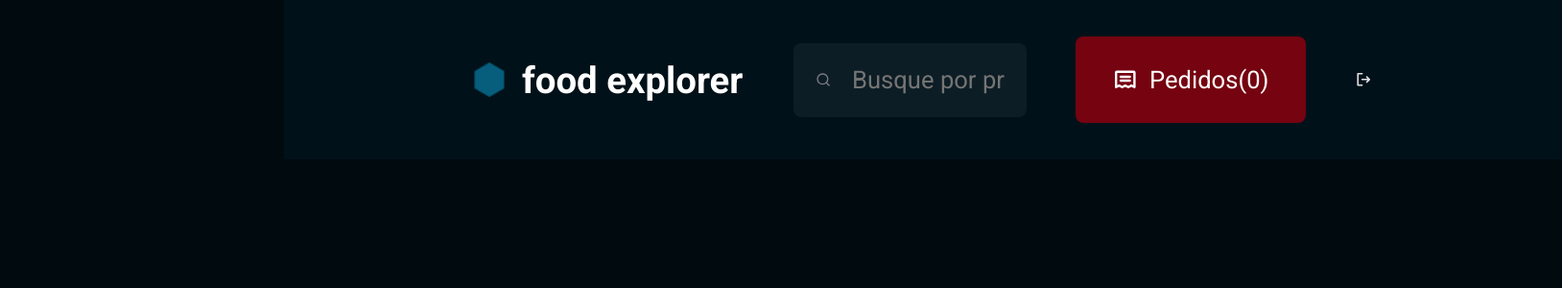
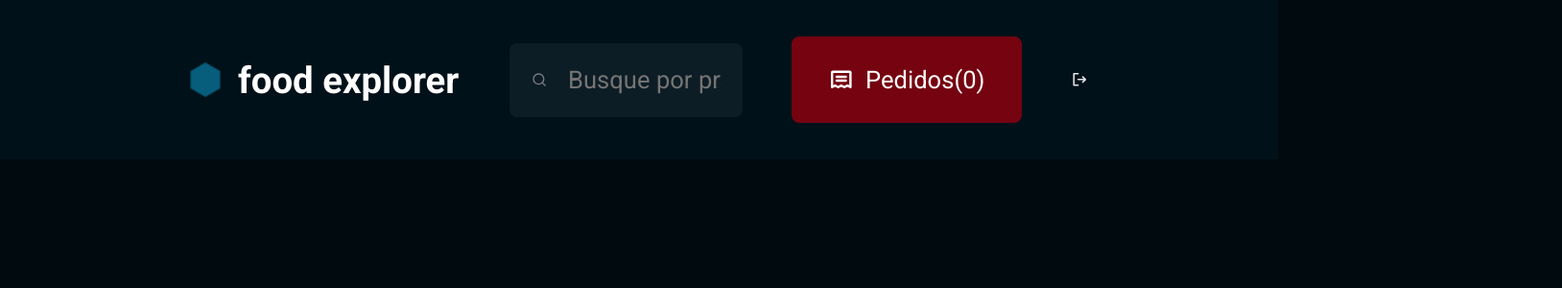
Before and after one commit to Brenobn/Front-FoodExplorer, a React (Vite) app: page / in a window 1280 px wide. Shown: the top 300 px of the page at 96% size, 1628 px wide, since content can reach past the window. Built offline with nearby package versions, Linux system fonts and the light colour scheme.

Commit message:
Adjusting Home page width to 100%

```diff
--- a/src/pages/Home/styles.js
+++ b/src/pages/Home/styles.js
@@ -1,7 +1,7 @@
 import styled from "styled-components";
 
 export const Container = styled.div`
-  width: 43.0rem;
+  width: 100%;
   height: 100vh;
   margin: 0 auto;
 
```
